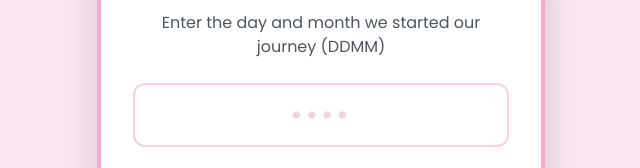
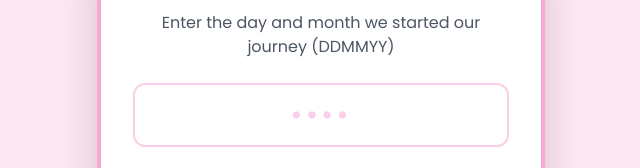
Before and after one commit to kashinathcep-cmd/valentine, a plain HTML site: page index.html in a window 1280 px wide. Shown: the part 313-481 px from the top of the page, 319-959 px from the left. Drawn offline with nearby package versions, Linux system fonts and the light colour scheme.

Commit message:
valentines day

```diff
--- a/index.html
+++ b/index.html
@@ -105,7 +105,7 @@
     <div id="lockScreen" class="fixed inset-0 z-[100] bg-pink-100 flex flex-col items-center justify-center text-center p-6 transition-all duration-1000">
         <div class="bg-white p-8 rounded-3xl shadow-2xl border-4 border-pink-300 max-w-md w-full">
             <h1 class="text-4xl handwriting text-pink-600 mb-4">Unlock My Heart 🔒</h1>
-            <p class="text-gray-600 mb-6">Enter the day and month we started our journey (DDMM)</p>
+            <p class="text-gray-600 mb-6">Enter the day and month we started our journey (DDMMYY)</p>
             <input type="password" id="passcode" maxlength="6" class="w-full text-center text-3xl tracking-widest p-3 border-2 border-pink-200 rounded-xl focus:outline-none focus:border-pink-500 mb-6 text-pink-600 placeholder-pink-200" placeholder="••••">
             <button onclick="checkPasscode()" class="w-full bg-pink-500 text-white font-bold py-3 rounded-xl hover:bg-pink-600 transition shadow-lg">UNLOCK</button>
             <p id="errorMsg" class="text-red-500 mt-4 hidden">Wrong code! Hint: It's in March 😉</p>
```
